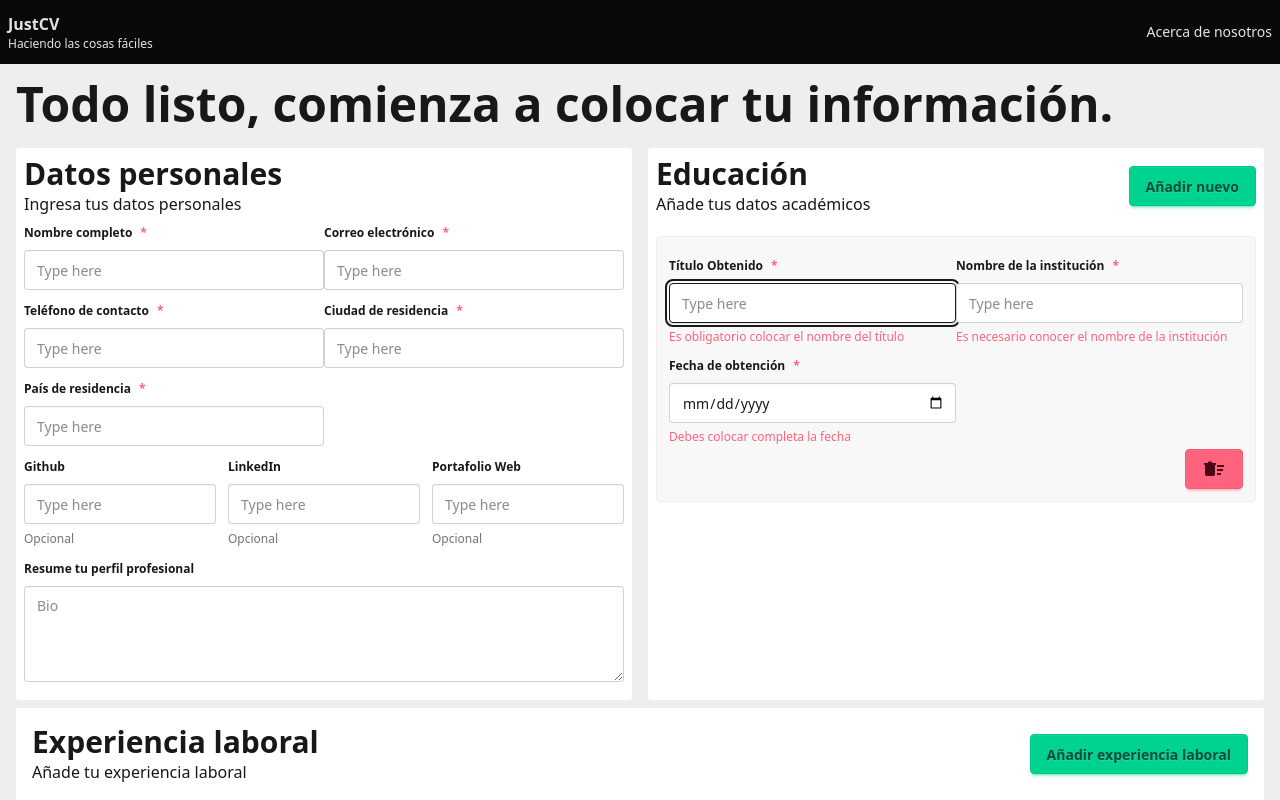
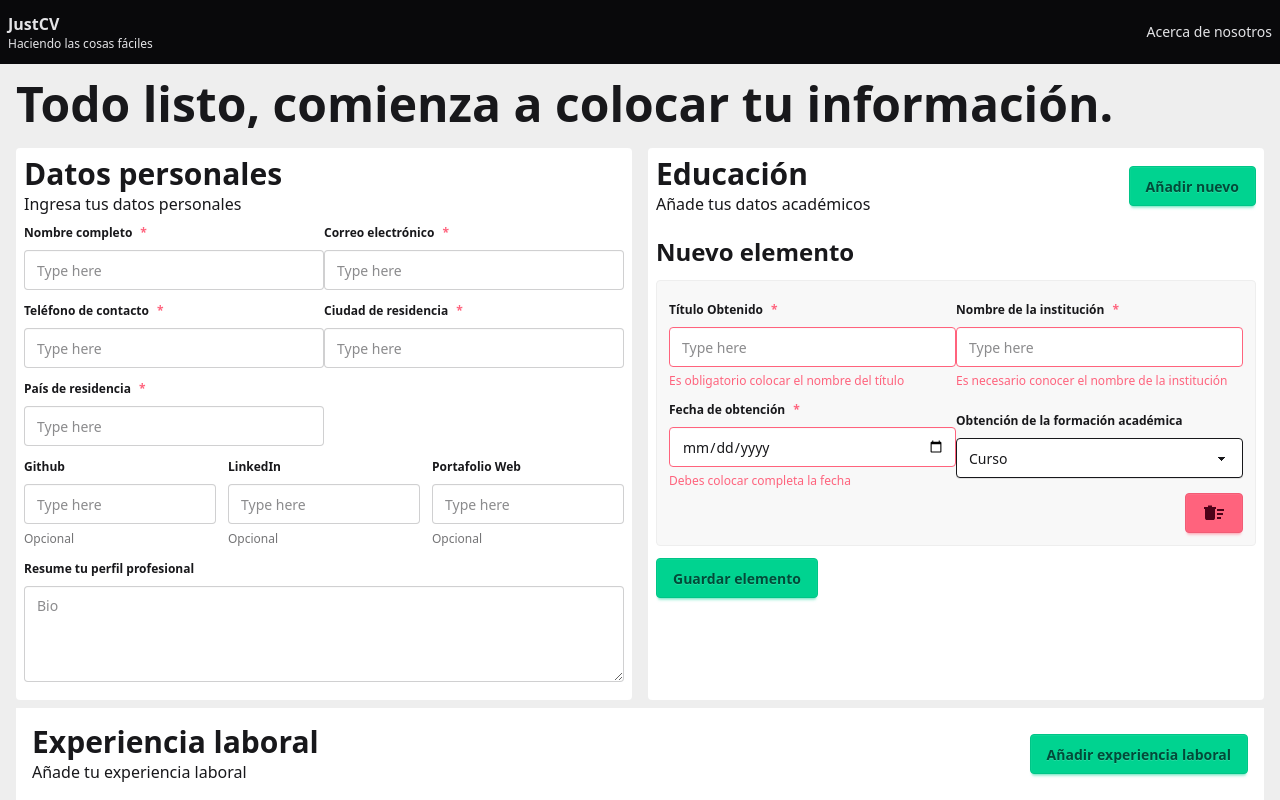
Before and after one commit to JhonCODEOWO/JustCV, a React (Vite) app: page /creating-cv in a window 1280 px wide. Both pictures are taken after a click on the button "Añadir nuevo". Shown: the top 800 px of the page. Built offline with nearby package versions, Linux system fonts and the light colour scheme.

Commit message:
feat: Refactor CreateCvForm and related components to enhance editing functionality and validation, including new EditingContentComponent and CreateAchievementComponent.

```diff
--- a/src/CV/components/CreateCvForm/CreateCvForm.component.tsx
+++ b/src/CV/components/CreateCvForm/CreateCvForm.component.tsx
@@ -160,10 +160,11 @@ function CreateCvForm() {
                             />
                         </div>
 
+                        {/* A component text area doesn't exists it need to be created */}
                         <fieldset className="fieldset">
                             <legend className="fieldset-legend">Resume tu perfil profesional</legend>
                             <textarea
-                                className="textarea h-24 w-full"
+                                className={`textarea h-24 w-full outline-0 ${errors.resume ? 'border border-error' : ''}`}
                                 placeholder="Bio"
 
                                 {...register("resume", {
@@ -173,7 +174,7 @@ function CreateCvForm() {
                             >
 
                             </textarea>
-                            <p>{errors.resume && errors.resume.message}</p>
+                            <p className="text-xs text-error">{errors.resume && errors.resume.message}</p>
                         </fieldset>
                     </section>
                 </section>
@@ -202,7 +203,7 @@ function CreateCvForm() {
                         {fields.map((education, index) => {
 
                             return (
-                                <EducationElementComponent control={control} errors={errors} index={index} register={register} key={education.id} onDeleteEducationElement={handleDeleteEducationElement}/>
+                                <EducationElementComponent trigger={trigger} control={control} errors={errors} index={index} register={register} key={education.id} onDeleteEducationElement={handleDeleteEducationElement}/>
                             )
                         })}
                     </section>
@@ -220,12 +221,12 @@ function CreateCvForm() {
                         </HeaderWithContentComponent>
 
 
-                    <section className="flex flex-col gap-y-3 rounded">
-                        <p className="text-error text-xs">{errors.workExperience?.message}</p>
-                        {workExperienceFields.length === 0 && <p className="w-full text-center">Sin experiencias laborales añadidas</p>}
+                    <section className="flex flex-col gap-3 rounded">
+                        {errors.workExperience && <p className="text-error text-xs col-span-2">{errors.workExperience.message}</p>}
+                        {workExperienceFields.length === 0 && <p className="w-full text-center col-span-2">Sin experiencias laborales añadidas</p>}
                         {workExperienceFields.map((experience, index) => {
                             return (
-                                <WorkExperienceElementComponent control={control} errors={errors} index={index} onDeleteWorkExperienceElement={handleDeleteWorkExperienceElement} register={register} key={experience.id}/>
+                                <WorkExperienceElementComponent trigger={trigger} control={control} errors={errors} index={index} onDeleteWorkExperienceElement={handleDeleteWorkExperienceElement} register={register} key={experience.id}/>
                             )
                         })}
                     </section>
--- a/src/CV/components/CreateCvForm/components/EducationElement/EducationElement.component.tsx
+++ b/src/CV/components/CreateCvForm/components/EducationElement/EducationElement.component.tsx
@@ -1,7 +1,9 @@
-import type { Control, FieldErrors, UseFormRegister } from "react-hook-form";
-import type { CreateCvInterface } from "../../../../interfaces/CreateCVInterface";
+import { get, useWatch, type Control, type FieldErrors, type UseFormRegister, type UseFormTrigger } from "react-hook-form";
 import InputComponent from "../../../../../shared/components/InputComponent/input.component";
 import type { CreateCvFormBody } from "../../CreateCvForm.component";
+import HeaderComponent from "../../../../../shared/components/HeaderComponent/HeaderComponent.component";
+import { useState } from "react";
+import EditingContentComponent from "../../../../../shared/components/EditingContentComponent/EditingContentComponent.component";
 
 
 
@@ -10,13 +12,39 @@ interface EducationElementComponentProps {
     errors: FieldErrors<CreateCvFormBody>,
     index: number;
     register: UseFormRegister<CreateCvFormBody>,
+    trigger: UseFormTrigger<CreateCvFormBody>
     onDeleteEducationElement: (id: number) => void;
 }
 
-function EducationElementComponent({control, errors, index, register, onDeleteEducationElement}: EducationElementComponentProps) {
-  console.log(errors);
+/**
+ * Individual component to fill fields data about Education based on a array element by index
+ * @param param0
+ * @returns
+ */
+function EducationElementComponent({control, errors, index, register, onDeleteEducationElement, trigger}: EducationElementComponentProps) {
+  const {graduationDate, institutionName, titleName, type} = useWatch({control: control, name: `education.${index}`});
+  const [editing, setEditing] = useState(true); //Editing mode
+  const selectError = get(errors, `education.${index}.type`); //Get the error for the path field type
+
+  const handleAccept = async () => {
+    const validEducation = await trigger(`education.${index}`);
+    if(!validEducation) return;
+    setEditing(false);
+  }
+
   return (
-    <div className="grid grid-cols-2 items-center justify-between border border-base-300 bg-base-200 p-3 rounded">
+    <EditingContentComponent
+      headerContent={
+        <>
+          {titleName} - <span>{institutionName}</span> - <span>{graduationDate}</span>
+        </>
+      }
+      onAccept={handleAccept}
+      onEdit={() =>setEditing(true)}
+      editing={editing}
+      >
+      <div className="border border-base-300 bg-base-200 p-3 rounded">
+        <section className="grid grid-cols-2 items-center justify-between">
               <InputComponent<CreateCvFormBody>
                 errors={errors}
                 name={`education.${index}.titleName`}
@@ -56,6 +84,18 @@ function EducationElementComponent({control, errors, index, register, onDeleteEd
                   },
                 }}
               />
+
+              {/* This is a required new component */}
+              <fieldset className="fieldset">
+                <legend className="fieldset-legend">Obtención de la formación académica</legend>
+                <select className="select outline-0" {...register(`education.${index}.type`)}>
+                  <option disabled>Selecciona el tipo de educación obtenido</option>
+                  <option value='titulo'>Título</option>
+                  <option value='curso'>Curso</option>
+                  <option value='abc'>Something</option>
+                </select>
+                {selectError && <p className="text-xs text-error">{selectError.message}</p>}
+              </fieldset>
               <div className="col-span-2 text-end">
                 <button
                 type="button"
@@ -65,7 +105,9 @@ function EducationElementComponent({control, errors, index, register, onDeleteEd
                 <svg xmlns="http://www.w3.org/2000/svg" width="24" height="24" viewBox="0 0 24 24"><path fill="currentColor" d="M15 18v-2h4v2zm0-8V8h7v2zm0 4v-2h6v2zM3 8H2V6h4V4.5h4V6h4v2h-1v9q0 .825-.587 1.413T11 19H5q-.825 0-1.412-.587T3 17z"/></svg>
               </button>
             </div>
+          </section>
       </div>
+    </EditingContentComponent>
   );
 }
 
--- a/src/CV/components/CreateCvForm/components/WorkExperienceElement/WorkExperienceElement.component.tsx
+++ b/src/CV/components/CreateCvForm/components/WorkExperienceElement/WorkExperienceElement.component.tsx
@@ -1,21 +1,52 @@
-import type { Control, FieldErrors, UseFormRegister } from "react-hook-form";
+import { useWatch, type Control, type FieldErrors, type UseFormRegister, type UseFormTrigger } from "react-hook-form";
 import InputComponent from "../../../../../shared/components/InputComponent/input.component";
-import CreateAchievementComponent from "../../../CreateAchievement/CreateAchievement.component";
+import CreateAchievementComponent from "../CreateAchievement/CreateAchievement.component";
 import HeaderWithContentComponent from "../../../../../shared/components/HeaderWithContentComponent/HeaderWithContentComponent";
 import type { CreateCvFormBody } from "../../CreateCvForm.component";
+import ShowHideContentComponent from "../../../../../shared/components/EditingContentComponent/EditingContentComponent.component";
+import EditingContentComponent from "../../../../../shared/components/EditingContentComponent/EditingContentComponent.component";
+import { useState } from "react";
 
 interface WorkExperienceComponentProps {
   control: Control<CreateCvFormBody>;
   errors: FieldErrors<CreateCvFormBody>;
   index: number;
   register: UseFormRegister<CreateCvFormBody>;
+  trigger: UseFormTrigger<CreateCvFormBody>;
   onDeleteWorkExperienceElement: (id: number) => void;
 }
 
-function WorkExperienceElementComponent({errors, register, index, control, onDeleteWorkExperienceElement}: WorkExperienceComponentProps) {
+/**
+ * Individual components to fill field data about WorkExperience based on a item inside a fieldArray.
+ * @param param0
+ * @returns
+ */
+function WorkExperienceElementComponent({trigger, errors, register, index, control, onDeleteWorkExperienceElement}: WorkExperienceComponentProps) {
+  const {companyName, occupation, achievements} = useWatch({control, name: `workExperience.${index}`});
+  const [editing, setEditing] = useState(true);
+
+  const handleAccept = async () => {
+    const validWorkExperience = await trigger(`workExperience.${index}`);
+    if(!validWorkExperience) return;
+    setEditing(false);
+  }
+  const handleEdit = () => {
+    setEditing(true)
+  }
+
   return (
+    <>
+      <EditingContentComponent
+        headerContent={
+          <>
+            {companyName} - {occupation}
+          </>
+        }
+        editing={editing}
+        onAccept={handleAccept}
+        onEdit={handleEdit}>
             <div className="relative bg-base-200 border border-base-300 p-4">
-      <div className="grid grid-cols-3 items-center justify-items-center">
+              <div className="grid grid-cols-3 gap-x-3 items-center justify-items-center">
                 <HeaderWithContentComponent positionText="center" className="col-span-3 mb-3" content="Información de tu experiencia laboral" level={4} title="Datos de la empresa" />
                 <InputComponent
                   errors={errors}
@@ -86,6 +117,8 @@ function WorkExperienceElementComponent({errors, register, index, control, onDel
                 </svg>
               </button>
             </div>
+      </EditingContentComponent>
+    </>
   );
 }
 
--- a/src/CV/components/CreateCvForm/schemas/CreateCVSchema.ts
+++ b/src/CV/components/CreateCvForm/schemas/CreateCVSchema.ts
@@ -4,7 +4,7 @@ const Education = z.object({
     titleName: z.string().min(1, 'Es obligatorio colocar el nombre del título'),
     institutionName: z.string().min(1, 'Es necesario conocer el nombre de la institución'),
     graduationDate: z.string().min(1, 'Debes colocar completa la fecha'),
-    type: z.enum(['curso', 'titulo'])
+    type: z.enum(['curso', 'titulo'], 'No se admite otro tipo de dato, selecciona curso o título')
 });
 
 const ProfesionalLinks = z.object({
@@ -33,7 +33,7 @@ export const CreateCVSchema = z.object({
     fullname: z.string().regex(/^[A-Za-zÁÉÍÓÚáéíóúÑñÜü]+(?:\s[A-Za-zÁÉÍÓÚáéíóúÑñÜü]+)+$/, 'Debes incluir al menos un apellido o ambos apellidos separados por espacio.'),
     phoneNumber: z.string()
                     .regex(/^\s*(?:\+?(\d{1,3}))?[-. (]*(\d{3})[-. )]*(\d{3})[-. ]*(\d{4})(?: *x(\d+))?\s*$/, 'Escribe tu número de teléfono correctamente.'),
-    resume: z.string().min(20),
+    resume: z.string().min(20, 'Un resumen profesional no puede ser tan pequeño, redacta un poco más acerca de ti.'),
     email: z.email(),
     education: z.array(Education).min(1, 'Debes agregar al menos un elemento de educación a tu CV.'),
     profesionalLinks: ProfesionalLinks,
--- a/src/CV/components/CreateWorkExperience/CreateWorkExperience.component.tsx
+++ b/src/CV/components/CreateWorkExperience/CreateWorkExperience.component.tsx
@@ -1,7 +1,7 @@
 import { useFieldArray, useForm, useWatch } from "react-hook-form";
 import type { Achievement, WorkExperience } from "../../interfaces/CreateCVInterface";
 import InputComponent from "../../../shared/components/InputComponent/input.component";
-import CreateAchievementComponent from "../CreateAchievement/CreateAchievement.component";
+import CreateAchievementComponent from "../CreateCvForm/components/CreateAchievement/CreateAchievement.component";
 import { useEffect } from "react";
 
 interface CreateWorkExperienceComponentProps {
--- /dev/null
+++ b/src/shared/components/EditingContentComponent/EditingContentComponent.component.tsx
@@ -0,0 +1,41 @@
+import type React from "react";
+import HeaderComponent from "../HeaderComponent/HeaderComponent.component";
+
+interface EditingContentComponentProps {
+    editing: boolean;
+    headerContent: React.ReactNode;
+    children: React.ReactNode;
+    onAccept: () => void;
+    onEdit: () => void;
+}
+
+/**
+ * Component that show and hide children content based on a boolean value, recommended to implement in edit fields.
+ * @param param0
+ * @returns
+ */
+function EditingContentComponent({editing, children, headerContent, onAccept, onEdit}: EditingContentComponentProps) {
+    return (
+        <div>
+            <div>
+                <div className="flex justify-between w-full">
+                    <HeaderComponent level={4}>
+                        {(!editing)? headerContent: 'Nuevo elemento'}
+                    </HeaderComponent>
+                    {!editing && <button className="btn btn-info" type="button" onClick={onEdit}>Editar</button>}
+                </div>
+                {editing
+                    &&
+                    <section className="my-3">
+                        {children}
+                    </section>
+                }
+                <div>
+                    {editing && <button type="button" className="btn btn-success" onClick={onAccept}>Guardar elemento</button> }
+                </div>
+            </div>
+        </div>
+    );
+}
+
+export default EditingContentComponent;
--- a/src/shared/components/InputComponent/input.component.tsx
+++ b/src/shared/components/InputComponent/input.component.tsx
@@ -12,10 +12,12 @@ interface InputComponentProps<T extends FieldValues> {
 function InputComponent<T extends FieldValues>({label,type, name, register, errors, validations = {}}: InputComponentProps<T>) {
     const required: boolean = Object.keys(validations).includes('required');
     const error = get(errors, name);
+    const globalInputClasses = 'input outline-0';
+    const errorClasses = (error)? 'border border-error': '';
     return (
         <fieldset className="fieldset">
             <legend className="fieldset-legend flex items-center">{label} {required && <p className="label text-error">*</p>}</legend>
-                <input {...register(name, validations)} type={type} className="input" placeholder="Type here" />
+                <input {...register(name, validations)} type={type} className={`${globalInputClasses} ${errorClasses}`} placeholder="Type here" />
                 {!required && <p className="label">Opcional</p>}
                 {error && <span className="text-error text-xs">{String(error.message)}</span>}
         </fieldset>
```
Also changed, not shown: src/CV/components/CreateCvForm/components/CreateAchievement/CreateAchievement.component.tsx (renamed from src/CV/components/CreateAchievement/CreateAchievement.component.tsx, +5 -4 lines). Lines whose indentation alone changed are shown as unchanged.
